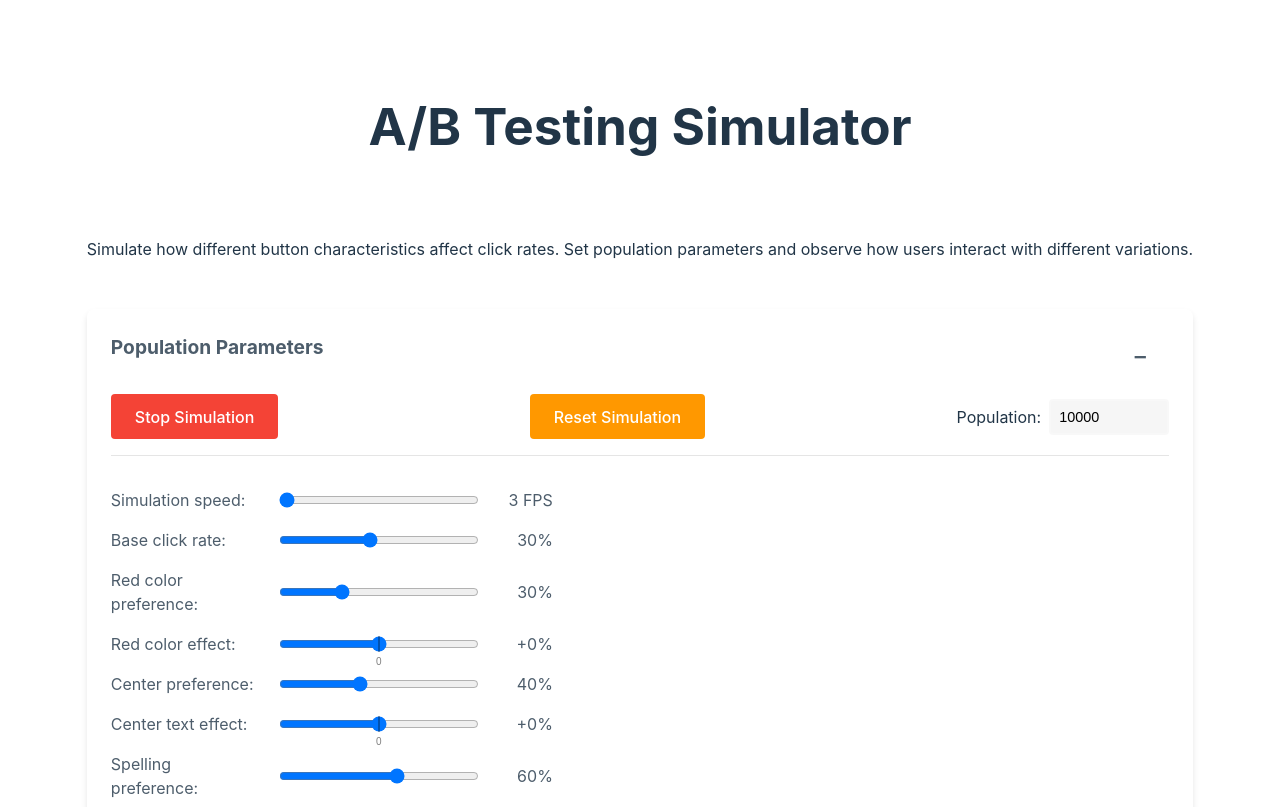
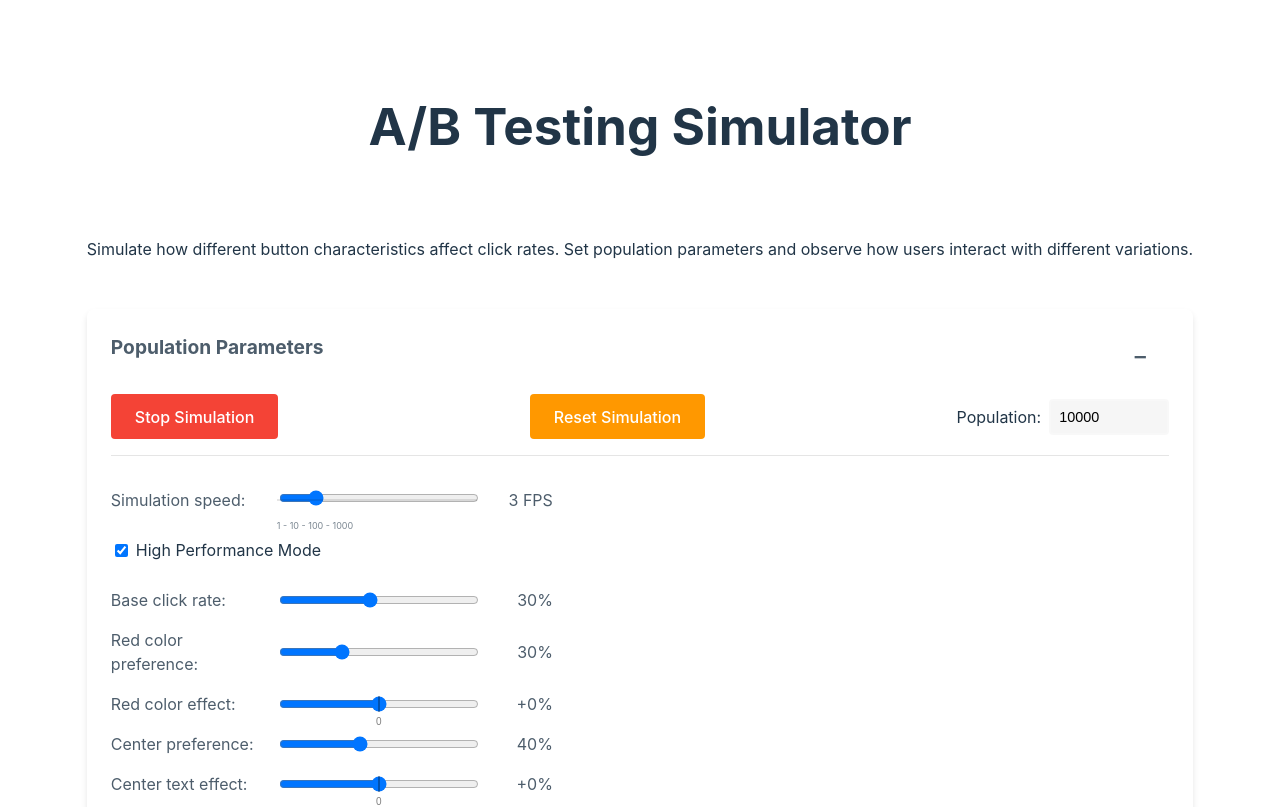
Before and after one commit to quadfactor/evalsDemo, a React (Vite) app in the folder evals/: page / in a window 1280 px wide. Shown: the top 807 px of the page. Built offline with nearby package versions, Linux system fonts and the light colour scheme.

Commit message:
Enhance PopulationContext and PopulationSettings with performance optimizations; add logarithmic FPS control and high performance mode toggle

```diff
--- a/evals/src/App.css
+++ b/evals/src/App.css
@@ -438,3 +438,65 @@ input[type='range'] {
   background-color: #4caf50;
   transition: width 0.3s ease;
 }
+
+/* Improved FPS slider */
+.fps-slider-container {
+  position: relative;
+  width: 200px;
+}
+
+.fps-slider-container::before {
+  content: '';
+  position: absolute;
+  width: 100%;
+  height: 2px;
+  background: rgba(0, 0, 0, 0.1);
+  top: 50%;
+  transform: translateY(-50%);
+  z-index: 0;
+}
+
+.fps-slider-container::after {
+  content: '1 - 10 - 100 - 1000';
+  position: absolute;
+  width: 100%;
+  bottom: -20px;
+  font-size: 9px;
+  opacity: 0.6;
+  display: flex;
+  justify-content: space-between;
+}
+
+.performance-option {
+  display: flex;
+  align-items: center;
+  margin: 10px 0;
+  position: relative;
+}
+
+.performance-option label {
+  display: flex;
+  align-items: center;
+  gap: 5px;
+  cursor: pointer;
+}
+
+.performance-option .tooltip {
+  position: absolute;
+  background: rgba(0, 0, 0, 0.8);
+  color: white;
+  padding: 5px 10px;
+  border-radius: 4px;
+  font-size: 12px;
+  bottom: 100%;
+  left: 50%;
+  transform: translateX(-50%);
+  opacity: 0;
+  transition: opacity 0.3s ease;
+  pointer-events: none;
+  white-space: nowrap;
+}
+
+.performance-option:hover .tooltip {
+  opacity: 1;
+}
--- a/evals/src/components/ButtonForm.jsx
+++ b/evals/src/components/ButtonForm.jsx
@@ -112,83 +112,146 @@ function ButtonForm({
     return false;
   };
 
+  // For efficient tracking of impression processing
+  const [lastProcessedImpression, setLastProcessedImpression] = useState(0);
+
+  // Batch processing of impressions
   useEffect(() => {
-    // No need to run the simulation if there are no impressions to process
-    if (!isRunning || impressions === 0) return;
+    if (!isRunning || impressions === lastProcessedImpression) return;
 
-    let timeoutId;
+    // Process new impressions
+    const newImpressionsCount = impressions - lastProcessedImpression;
 
-    // Generate all random values at once to ensure consistency
-    const randomValue = Math.random();
-    const centerValue = Math.random();
-    const spellingValue = Math.random();
+    // Calculate average probability across all new impressions
+    let totalProbability = 0;
+    let totalClicks = 0;
 
-    // Color logic - capture the new value before state update
-    let newButtonClass;
-    if (randomValue < probability) {
-      newButtonClass = selectedColor;
-    } else {
-      const availableColors = colorClasses.filter(
-        (color) => color !== selectedColor
+    for (let i = 0; i < newImpressionsCount; i++) {
+      // Generate all random values at once to ensure consistency
+      const randomValue = Math.random();
+      const centerValue = Math.random();
+      const spellingValue = Math.random();
+
+      // Determine button state for this impression
+      let currentButtonClass;
+      if (randomValue < probability) {
+        currentButtonClass = selectedColor;
+      } else {
+        const availableColors = colorClasses.filter(
+          (color) => color !== selectedColor
+        );
+        const colorIndex = Math.floor(Math.random() * availableColors.length);
+        currentButtonClass = availableColors[colorIndex];
+      }
+
+      // Determine text alignment
+      const isCurrentTextCentered = centerValue < centerProb;
+
+      // Determine spelling
+      const currentButtonText =
+        spellingValue < spellingProb
+          ? baseButtonText
+          : generateMisspelling(baseButtonText);
+
+      // Calculate click probability for this impression
+      const clickProbability = calculateClickProbability(
+        currentButtonClass,
+        isCurrentTextCentered,
+        currentButtonText
       );
-      const colorIndex = Math.floor(Math.random() * availableColors.length);
-      newButtonClass = availableColors[colorIndex];
+
+      // Add to total
+      totalProbability += clickProbability;
+
+      // Simulate click
+      if (Math.random() < clickProbability) {
+        totalClicks++;
+      }
     }
-    setButtonClass(newButtonClass);
 
-    // Text alignment logic - capture new values before state update
-    let newTextCentered;
-    let newOffset;
-    if (centerValue < centerProb) {
-      newOffset = { x: 0, y: 0 };
-      newTextCentered = true;
-    } else {
-      newOffset = {
-        x: (Math.random() - 0.5) * 40,
-        y: (Math.random() - 0.5) * 20,
-      };
-      newTextCentered = false;
+    // Update UI with the most recent state only
+    if (newImpressionsCount > 0) {
+      const lastImpressionButtonClass =
+        Math.random() < probability
+          ? selectedColor
+          : colorClasses[Math.floor(Math.random() * colorClasses.length)];
+
+      const lastImpressionCentered = Math.random() < centerProb;
+
+      const lastImpressionText =
+        Math.random() < spellingProb
+          ? baseButtonText
+          : generateMisspelling(baseButtonText);
+
+      setButtonClass(lastImpressionButtonClass);
+      setIsTextCentered(lastImpressionCentered);
+      setTextOffset(
+        lastImpressionCentered
+          ? { x: 0, y: 0 }
+          : { x: (Math.random() - 0.5) * 40, y: (Math.random() - 0.5) * 20 }
+      );
+      setButtonText(lastImpressionText);
     }
-    setTextOffset(newOffset);
-    setIsTextCentered(newTextCentered);
 
-    // Updated spelling logic - capture new value before state update
-    let newButtonText;
-    if (spellingValue < spellingProb) {
-      newButtonText = baseButtonText;
-    } else {
-      newButtonText = generateMisspelling(baseButtonText);
+    // Report average probability
+    if (newImpressionsCount > 0) {
+      const avgProbability = totalProbability / newImpressionsCount;
+      onProbabilityChange(avgProbability);
     }
-    setButtonText(newButtonText);
 
-    // Simulate user interaction with the new values we just calculated
-    // This ensures we're using the values that will be displayed to the user
-    timeoutId = setTimeout(() => {
-      simulateUserInteraction(newButtonClass, newTextCentered, newButtonText);
-    }, 50);
+    // Trigger clicks
+    if (totalClicks > 0) {
+      // Use requestAnimationFrame for smoother UI updates
+      requestAnimationFrame(() => {
+        for (let i = 0; i < totalClicks; i++) {
+          onClick();
+        }
+      });
+    }
 
-    return () => {
-      if (timeoutId) clearTimeout(timeoutId);
-    };
-  }, [
-    probability,
-    centerProb,
-    spellingProb,
-    selectedColor,
-    baseButtonText,
-    params.baseClickRate,
-    params.colorPreference,
-    params.colorImpact,
-    params.centerPreference,
-    params.centerImpact,
-    params.spellingPreference,
-    params.spellingImpact,
-    params.fps,
-    onClick,
-    onProbabilityChange,
-    isRunning,
-    impressions, // Add impressions as a dependency
-  ]);
+    // Update processed impressions
+    setLastProcessedImpression(impressions);
+  }, [impressions, isRunning]);
+
+  // Extracted calculation function for reuse
+  const calculateClickProbability = (
+    currentButtonClass,
+    isCurrentTextCentered,
+    currentButtonText
+  ) => {
+    // Start with base click rate
+    let baseClickRate = params.baseClickRate;
+    let multiplier = 1.0;
+
+    // Color impact
+    const hasPreferredColor = currentButtonClass === 'red';
+    if (Math.random() < params.colorPreference) {
+      if (hasPreferredColor) {
+        multiplier *= 1 + params.colorImpact;
+      }
+    }
+
+    // Text centering impact
+    if (Math.random() < params.centerPreference) {
+      if (isCurrentTextCentered) {
+        multiplier *= 1 + params.centerImpact;
+      }
+    }
+
+    // Spelling impact
+    const hasCorrectSpelling = currentButtonText === baseButtonText;
+    if (Math.random() < params.spellingPreference) {
+      if (hasCorrectSpelling) {
+        multiplier *= 1 + params.spellingImpact;
+      }
+    }
+
+    // Apply multiplier
+    let clickProbability = baseClickRate * multiplier;
+
+    // Ensure valid range
+    return Math.max(0, Math.min(1, clickProbability));
+  };
 
   const handleSubmit = (e) => {
     e.preventDefault();
--- a/evals/src/components/PopulationSettings.jsx
+++ b/evals/src/components/PopulationSettings.jsx
@@ -31,6 +31,49 @@ function PopulationSettings({ onResetSimulation }) {
       // Can optionally restart simulation automatically
       // setIsRunning(true);
     }, 100);
+  };
+
+  // Helper for rendering FPS slider with appropriate scale
+  const renderFPSControl = () => {
+    const maxFPS = 1000;
+    const fpsValue = params.fps;
+
+    // Logarithmic scale for better control at lower values
+    const logScale = (value) => {
+      return Math.pow(10, value);
+    };
+
+    const inverseLogScale = (value) => {
+      return Math.log10(value);
+    };
+
+    const minLog = 0; // log10(1)
+    const maxLog = 3; // log10(1000)
+    const currentLog = inverseLogScale(fpsValue);
+
+    const handleLogChange = (e) => {
+      const logValue = parseFloat(e.target.value);
+      const actualFPS = Math.round(logScale(logValue));
+      handleParamChange('fps', actualFPS);
+    };
+
+    return (
+      <div className="slider-group">
+        <span>Simulation speed:</span>
+        <div className="fps-slider-container">
+          <input
+            type="range"
+            className="fps-slider"
+            min={minLog}
+            max={maxLog}
+            step={0.01}
+            value={currentLog}
+            onChange={handleLogChange}
+          />
+        </div>
+        <span>{fpsValue} FPS</span>
+      </div>
+    );
   };
 
   return (
@@ -77,17 +120,25 @@ function PopulationSettings({ onResetSimulation }) {
           </div>
         </div>
 
-        <div className="slider-group">
-          <span>Simulation speed:</span>
-          <input
-            type="range"
-            min="1"
-            max="1000"
-            step={params.fps > 100 ? 100 : params.fps > 30 ? 10 : 1}
-            value={params.fps}
-            onChange={(e) => handleParamChange('fps', e.target.value)}
-          />
-          <span>{params.fps} FPS</span>
+        {renderFPSControl()}
+
+        <div className="performance-option">
+          <label>
+            <input
+              type="checkbox"
+              checked={params.performanceMode}
+              onChange={(e) =>
+                handleParamChange(
+                  'performanceMode',
+                  e.target.checked ? true : false
+                )
+              }
+            />
+            High Performance Mode
+          </label>
+          <span className="tooltip">
+            Optimizes rendering for high simulation speeds
+          </span>
         </div>
 
         <div className="slider-group">
--- a/evals/src/contexts/PopulationContext.jsx
+++ b/evals/src/contexts/PopulationContext.jsx
@@ -1,4 +1,4 @@
-import { createContext, useState } from 'react';
+import { createContext, useState, useCallback } from 'react';
 
 export const PopulationContext = createContext();
 
@@ -13,13 +13,19 @@ export function PopulationProvider({ children }) {
     spellingImpact: 0, // Can be negative or positive
     populationSize: 10000, // Default population size
     fps: 3, // Global FPS setting
+    performanceMode: true, // New parameter to control optimization
   });
+
+  // Optimize parameter updates to reduce re-renders
+  const setParamsOptimized = useCallback((updater) => {
+    setParams(updater);
+  }, []);
 
   const [isRunning, setIsRunning] = useState(true);
 
   return (
     <PopulationContext.Provider
-      value={{ params, setParams, isRunning, setIsRunning }}
+      value={{ params, setParams: setParamsOptimized, isRunning, setIsRunning }}
     >
       {children}
     </PopulationContext.Provider>
```
Also changed, not shown: evals/src/App.jsx (+16 -4 lines).
